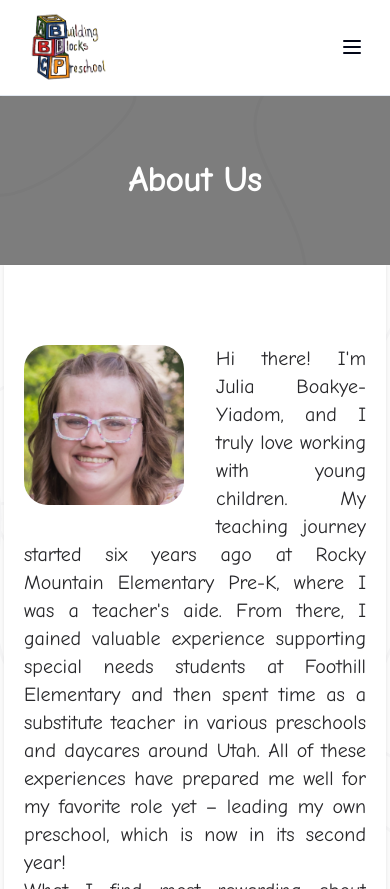
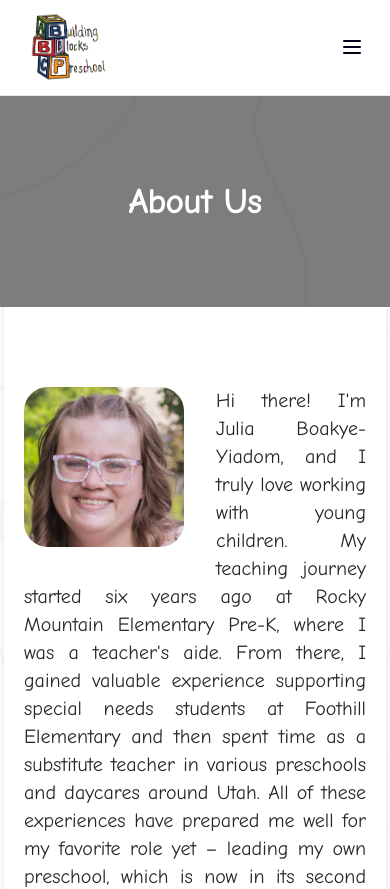
Before and after one commit to MojokojoXD/abc-preschool-beta, a Next.js app: page /about in a window 390 px wide. Built offline with nearby package versions, Linux system fonts and the light colour scheme.

Commit message:
first beta test run

```diff
--- a/app/about/page.tsx
+++ b/app/about/page.tsx
@@ -7,7 +7,7 @@ export default function About()
 
   return (
     <div >
-      <header className='h-[20vh] sm:h-[60vh] bg-[url("/assets/about/cover.webp")] bg-contain sm:bg-cover bg-bottom bg-fixed bg-[0%_20%]'>
+      <header className='h-[25vh] sm:h-[60vh] bg-[url("/assets/about/cover.webp")] bg-cover bg-bottom sm:bg-fixed bg-[0%_20%]'>
         <div className='h-full bg-black/50 flex items-center justify-center sm:justify-start px-10 sm:px-16 lg:px-24 xl:px-84'>
           <h1 className='text-4xl sm:text-6xl font-bold text-white tracking-tight'>About Us</h1>
         </div>
--- a/app/contact/page.tsx
+++ b/app/contact/page.tsx
@@ -8,7 +8,7 @@ export default function About()
 
   return (
     <div >
-      <header className='h-[22.5vh] sm:h-[60vh] bg-[url("/assets/contact/cover.webp")] bg-contain sm:bg-cover bg-center bg-fixed bg-[0%_20%]'>
+      <header className='h-[25vh] sm:h-[60vh] bg-[url("/assets/contact/cover.webp")] bg-cover bg-center sm:bg-fixed bg-[0%_20%]'>
         <div className='h-full bg-black/60 flex items-center justify-center sm:justify-start px-10 sm:px-16 lg:px-24 xl:px-84'>
           <h1 className='text-4xl sm:text-6xl font-bold text-white tracking-tight'>Contact Me</h1>
         </div>
--- a/app/curriculum/page.tsx
+++ b/app/curriculum/page.tsx
@@ -21,7 +21,7 @@ export default function Curriculum()
 
   return (
     <div >
-      <header className='h-[22.5vh] sm:h-[60vh] bg-[url("/curriculum-cover.jpg")] bg-contain sm:bg-cover bg-center bg-fixed bg-[0%_20%]'>
+      <header className='h-[25vh] sm:h-[60vh] bg-[url("/curriculum-cover.jpg")] bg-cover bg-center sm:bg-fixed bg-[0%_20%]'>
         <div className='h-full bg-black/50 flex items-center justify-center sm:justify-start px-10 sm:px-16 lg:px-24 xl:px-84'>
           <h1 className='text-4xl sm:text-6xl font-bold text-white tracking-tight'>Curriculum</h1>
         </div>
--- a/app/programs/page.tsx
+++ b/app/programs/page.tsx
@@ -28,7 +28,7 @@ export default function Programs()
 
   return (
     <div>
-      <header className='h-[22.5vh] sm:h-[60vh] bg-[url("/assets/programs/cover.webp")] bg-contain sm:bg-cover sm:bg-center bg-center bg-fixed sm:bg-[0%_20%]'>
+      <header className='h-[25vh] sm:h-[60vh] bg-[url("/assets/programs/cover.webp")] bg-cover sm:bg-center bg-center sm:bg-fixed sm:bg-[0%_20%]'>
         <div className='h-full bg-black/50 flex items-center justify-center sm:justify-start px-6 sm:px-16 lg:px-24 xl:px-84'>
           <h1 className='text-4xl sm:text-6xl font-bold text-white tracking-tight'>Programs</h1>
         </div>
```
